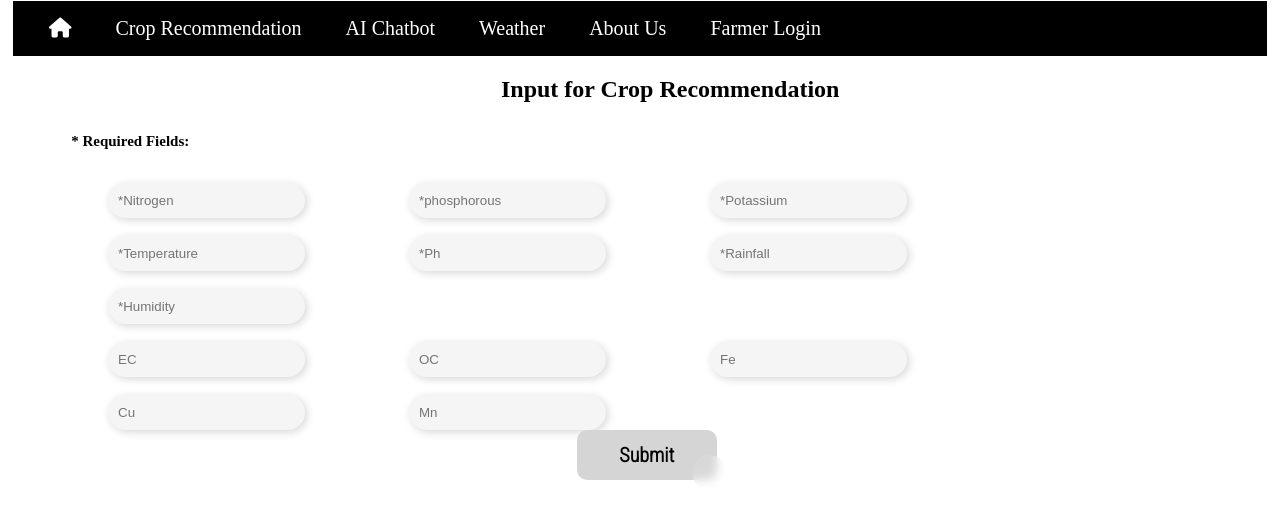
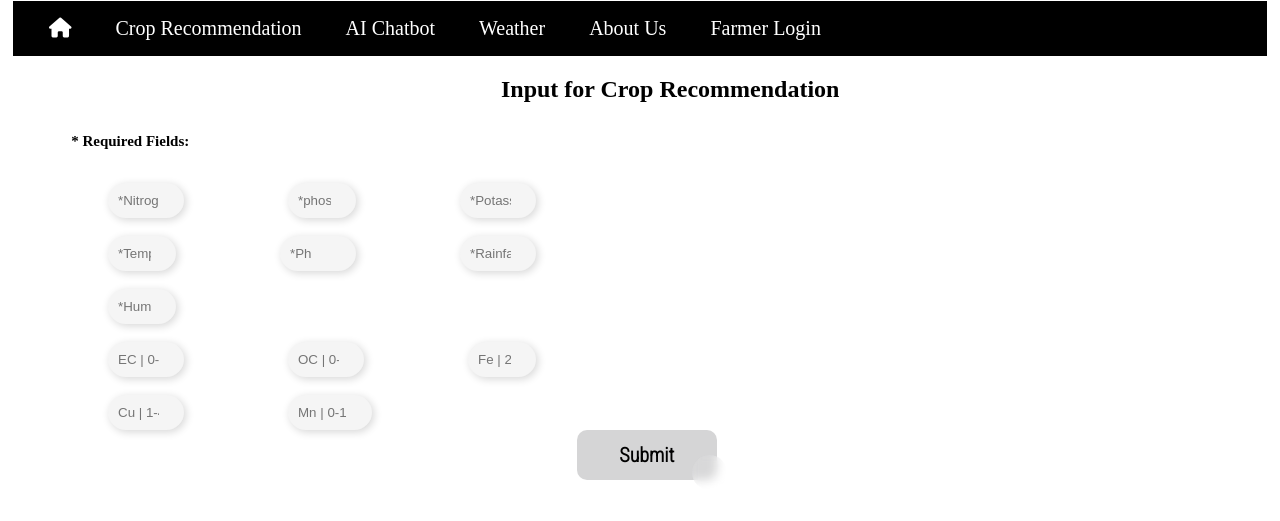
Before and after one commit to Waseem58/Jakega-project-frontend, a Flask app: page /crop-recommend in a window 1280 px wide. Shown: the part 113-634 px from the top of the page. Run offline with Flask 2, Linux system fonts and the light colour scheme; parts of the project's set-up code (start-up, migrations or seed data) failed here and were passed over; some libraries are stand-ins or nearby versions.

Commit message:
Add files via upload

```diff
--- a/templates/crop.html
+++ b/templates/crop.html
@@ -186,22 +186,22 @@
 
           <form>
 
-      <input  name = "N" placeholder="*Nitrogen" input type="number" required=""/>
-      <input  name = "P"placeholder="*phosphorous" input type="number" required="" />
-      <input  name = "K"placeholder="*Potassium" input type="number" required=""/><div><div><div>
+      <input type="number" min="200" max="750" name = "N" placeholder="*Nitrogen"  required=""/>
+      <input type="number" min="10" max="90" name = "P"placeholder="*phosphorous"  required="" />
+      <input type="number" min="100" max="750"  name = "K"placeholder="*Potassium"  required=""/><div><div><div>
 
-      <input name = "Temperature" placeholder="*Temperature" input type="number" required="" />
-      <input  name = "pH"placeholder="*Ph" input type="text"required=""/>
-      <input   name = "rainfall"placeholder="*Rainfall" input type="number"required="" /> <div><div><div>
+      <input type="number" min="15" max="23" name = "Temperature" placeholder="*Temperature"  required="" />
+      <input type="number" min="4" max="8" step="0.1" name = "pH"placeholder="*Ph" input type="text"required=""/>
+      <input type="number"  min="30" max="140" name = "rainfall"placeholder="*Rainfall" required="" /> <div><div><div>
 
-      <input type="text"  name = "Humidity"placeholder="*Humidity" input type="number" required=""/> <div><div></div>
+      <input type="number"  min="52" max="93" name = "Humidity"placeholder="*Humidity" required=""/> <div><div></div>
 
 
-	<input  name = "EC"placeholder="EC" input type="number" required="" />
-	<input   name = "OC"placeholder="OC" input type="number" required=""/>
-	<input   name = "Fe"placeholder="Fe" input type="number" required=""/> <div><div></div>
-  <input   name = "Cu"placeholder="Cu" input type="number" required=""  />
-	<input   name = "Mn"placeholder="Mn" input type="number" required=""/>
+	<input type="number"  min="0" max="1" step="0.1" name = "EC"placeholder="EC | 0-1"  required="" />
+	<input type="number"   min="0" max="2" step="0.1" name = "OC"placeholder="OC | 0-2" required=""/>
+	<input type="number"   min="2" max="14"  name = "Fe"placeholder="Fe | 2-14"  required=""/> <div><div></div>
+  <input type="number"   min="1" max="4" step="0.1" name = "Cu"placeholder="Cu | 1-4"  required=""  />
+	<input type="number"   min="0" max="12" step="0.1" name = "Mn"placeholder="Mn | 0-12" required=""/>
 
 
 
```
